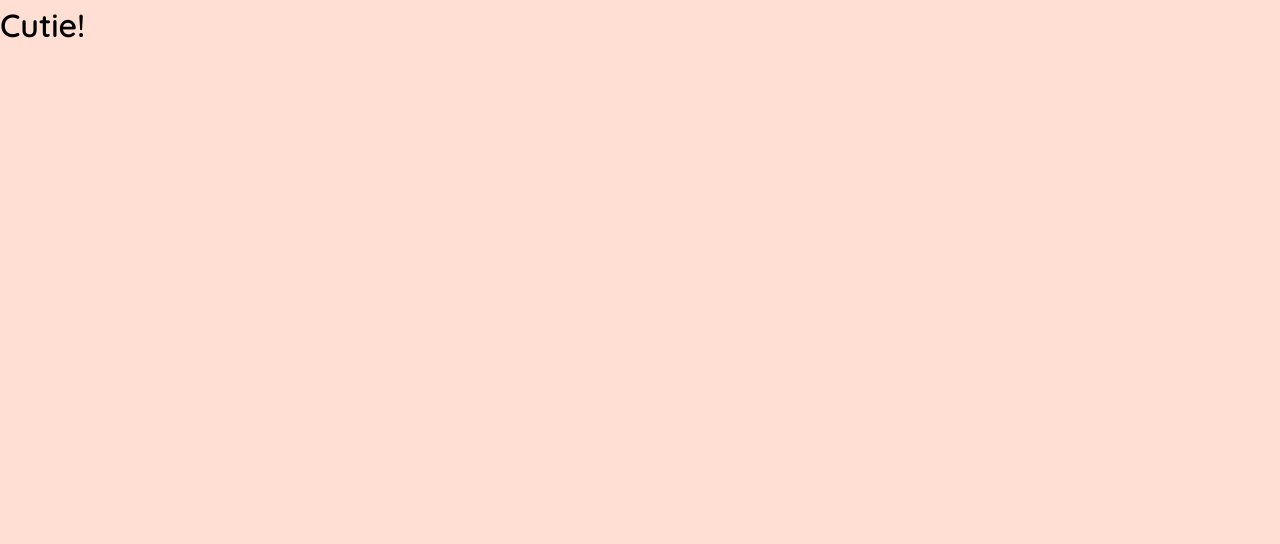
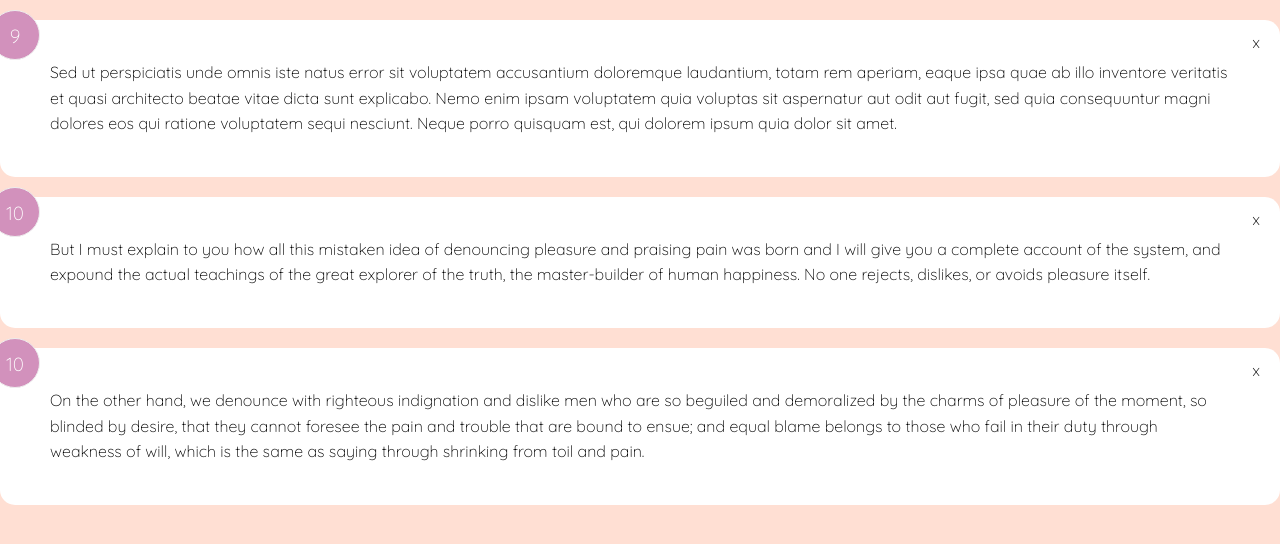
Before and after one commit to CutieMath/svelte, a Svelte app: page / in a window 1280 px wide. Shown: the top 544 px of the page. Built offline with nearby package versions, Linux system fonts and the light colour scheme.

Commit message:
add a containter as Card for UI, style the feedback items

```diff
--- a/src/App.svelte
+++ b/src/App.svelte
@@ -1,4 +1,6 @@
 <script>
+	import FeedbackList from './components/FeedbackList.svelte';
+
 	let feedbacks = [
 		{
 			id: 1,
@@ -19,7 +21,7 @@
 </script>
 
 <main>
-	<h1>Cutie!</h1>
+	<FeedbackList feedbacks={feedbacks} />
 </main>
 
 <style>
--- /dev/null
+++ b/src/UI/Card.svelte
@@ -0,0 +1,13 @@
+<div class="card">
+    <slot></slot>
+</div>
+
+<style>
+    .card {
+        background-color: #fff;
+        border-radius: 15px;
+        padding: 40px 50px;
+        margin: 20px 0;
+        position: relative;
+    }
+</style>
--- /dev/null
+++ b/src/components/FeedbackItem.svelte
@@ -0,0 +1,38 @@
+<script>
+    import Card from '../UI/Card.svelte';
+    export let item;
+</script>
+
+<!-- Use Slots -->
+<Card>
+    <div class="num-display">
+        {item.rating}
+    </div>
+    <div class="close-button">x</div>
+    <p class="text-display">
+        {item.content}
+    </p>
+</Card>
+
+<style>
+    .num-display {
+        position: absolute;
+        top: -10px;
+        left: -10px;
+        width: 50px;
+        height: 50px;
+        background: #D291BC;
+        color: #fff;
+        border: 1px #eee solid;
+        border-radius: 50%;
+        padding: 10px;
+        text-align: center;
+        font-size: 19px;
+    }
+    .close-button {
+        position: absolute;
+        top: 10px;
+        right: 20px;
+        cursor: pointer;
+    }
+</style>
--- /dev/null
+++ b/src/components/FeedbackList.svelte
@@ -0,0 +1,8 @@
+<script>
+    import FeedbackItem from './FeedbackItem.svelte';
+    export let feedbacks = [];
+</script>
+
+{#each feedbacks as feedback(feedback.id)}
+    <FeedbackItem item={feedback}/>
+{/each}
```
